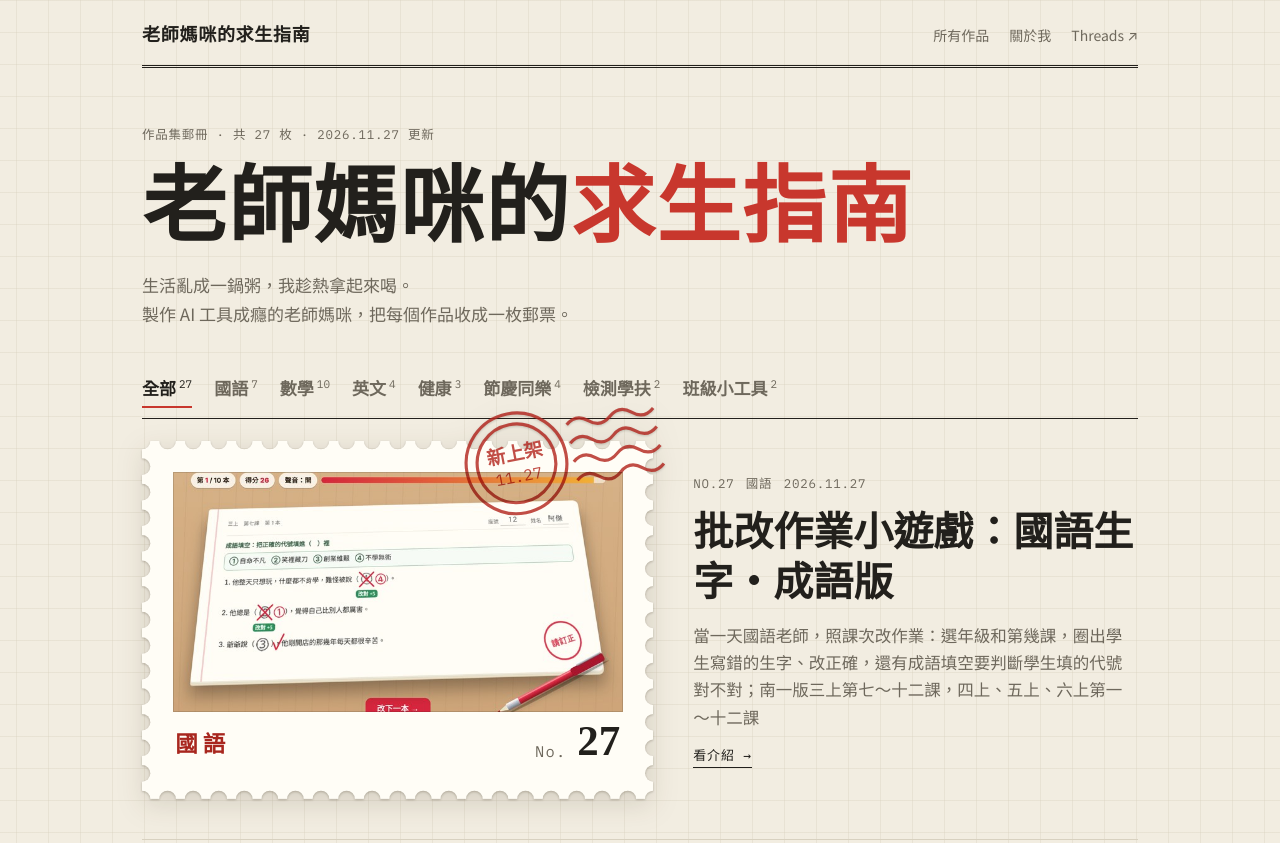
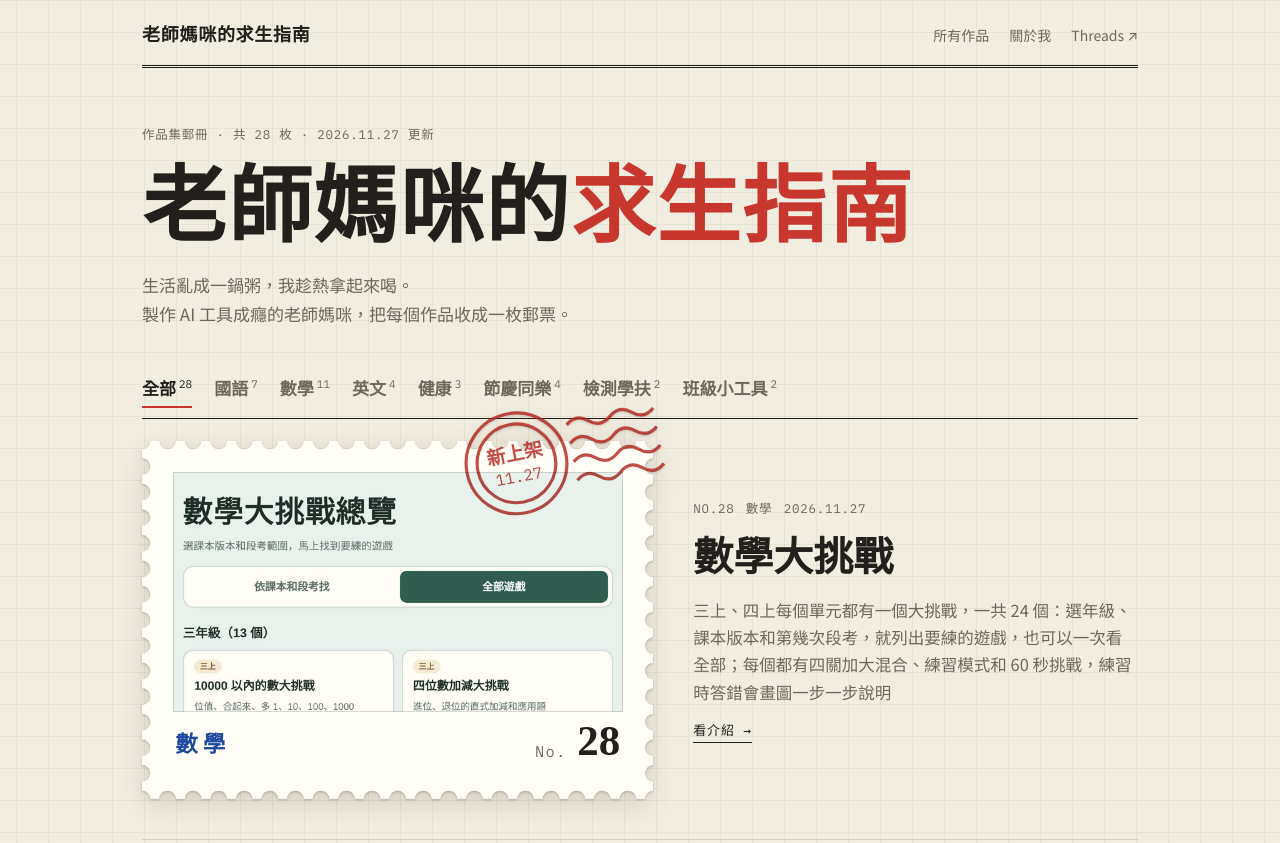
Before and after one commit to teacher-liujikan/teacher-liujikan.github.io, a plain HTML site: page index.html in a window 1280 px wide. Shown: the top 843 px of the page. Drawn offline with Linux system fonts and the light colour scheme.

Commit message:
作品集新增：數學大挑戰（三、四年級 24 個大挑戰總覽）
Co-Authored-By: Claude Opus 5.5 <noreply@anthropic.com>
Claude-Session: https://claude.ai/code/session_017UyCQsR9kBtXbe6gMaaeTx

```diff
--- a/index.html
+++ b/index.html
@@ -258,6 +258,10 @@ const BOOKS={
    id 文章代號（網址用，英文）、t 標題、c 科目（第一個決定封面顏色）、tag 小標籤、date 上架日期、
    u 作品網址、d 簡介、g 沒有截圖時顯示的大字、who 適合誰、how 怎麼用、pts 重點（可不寫）、say 老師媽咪的話（可不寫） */
 const POSTS=[
+ {id:"math-challenge",t:"數學大挑戰",c:["數學"],tag:["三、四年級","康軒・南一・翰林"],date:"2026-11-27",u:G+"cm-mm/math-challenge/",g:"挑",
+  d:"三上、四上每個單元都有一個大挑戰，一共 24 個：選年級、課本版本和第幾次段考，就列出要練的遊戲，也可以一次看全部；每個都有四關加大混合、練習模式和 60 秒挑戰，練習時答錯會畫圖一步一步說明",
+  who:"三、四年級（老師、家長幫忙挑範圍）",how:"手機、平板、電腦都能玩",
+  pts:["選年級、康軒／南一／翰林和第幾次段考，馬上列出要練的遊戲","三上 13 個、四上 11 個，每個單元都有","四關加大混合，練習模式和 60 秒挑戰","答錯會畫圖說明：分糖果、定位板、直式、百格板、量角器……"]},
  {id:"grading-game-lessons",t:"批改作業小遊戲：國語生字・成語版",c:["國語"],tag:["南一","三～六年級"],date:"2026-11-27",u:G+"grading-game/3a-7-12/",g:"批",
   d:"當一天國語老師，照課次改作業：選年級和第幾課，圈出學生寫錯的生字、改正確，還有成語填空要判斷學生填的代號對不對；南一版三上第七～十二課，四上、五上、六上第一～十二課",
   who:"三～六年級（南一版上學期）",how:"手機、平板、電腦都能玩",
```
Also changed, not shown: stamps/math-challenge.jpg (added).
